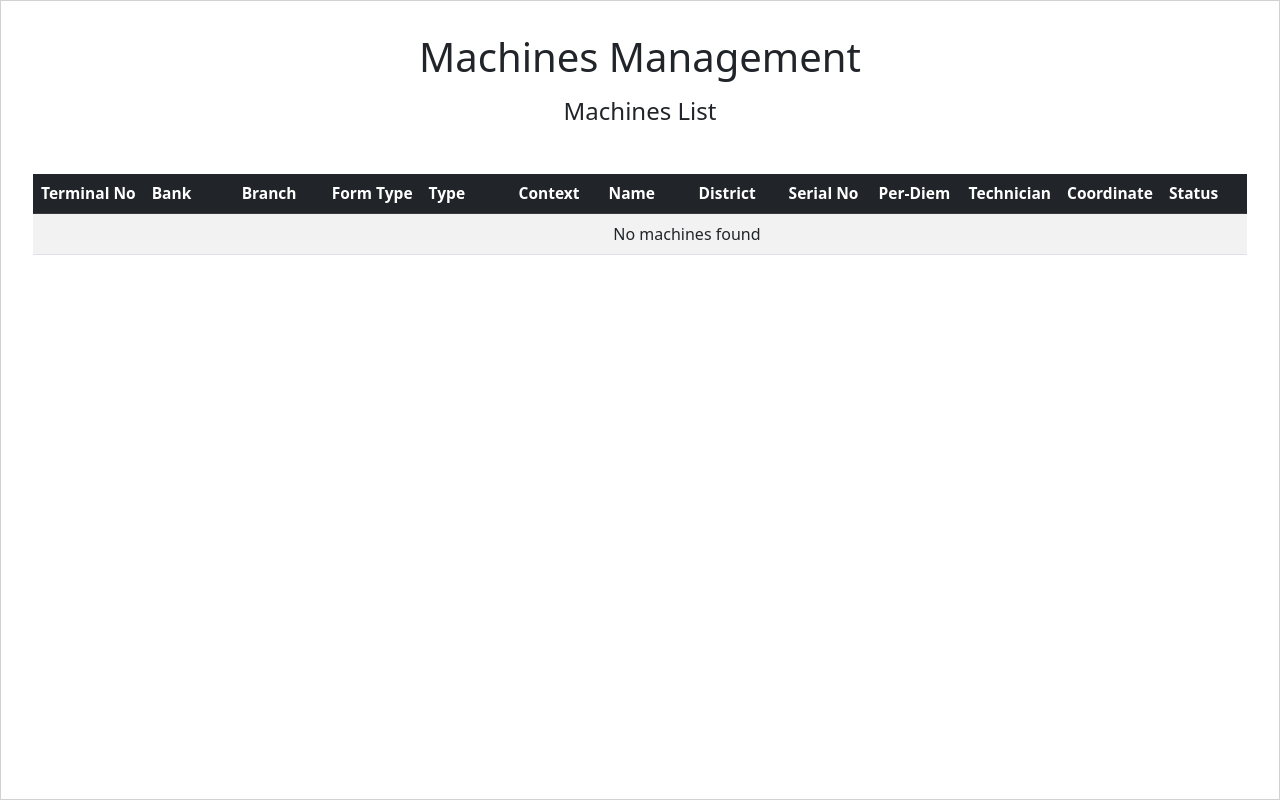
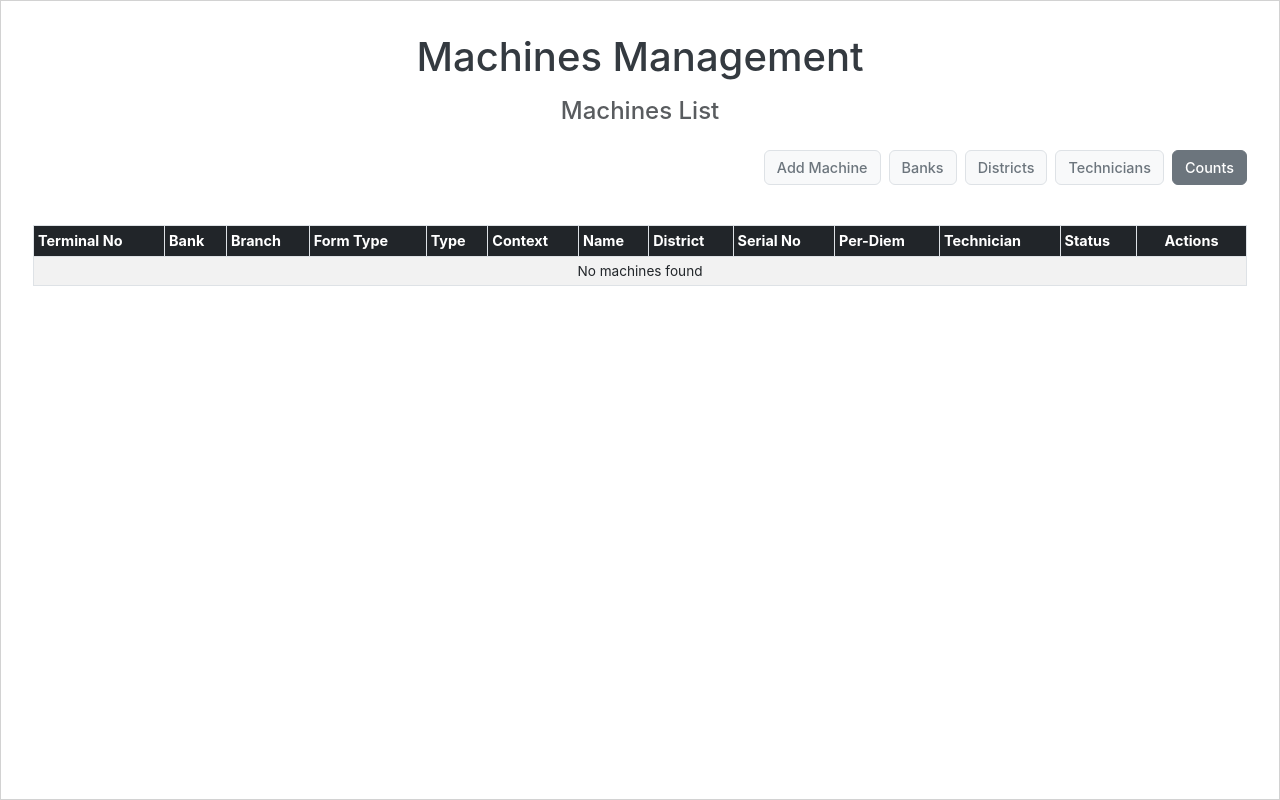
Before and after one commit to YoHighnessM/tech24_atmms, a PHP site: page /machines/machine_list.php in a window 1280 px wide. Run offline with PHP 8.4, Linux system fonts and the light colour scheme; data that the repository does not hold is empty.

Commit message:
tweaking the styling of the table

```diff
--- a/machines/machine_list.php
+++ b/machines/machine_list.php
@@ -16,96 +16,216 @@ $select_machines = $conn->query("
     LEFT JOIN
         users u ON m.technician_id = u.id
 ");
-
 ?>
 
 <!DOCTYPE html>
 <html lang="en">
 
 <head>
-    <meta charset="UTF-8">
-    <meta name="viewport" content="width=device-width, initial-scale=1.0">
+    <meta charset="UTF-8" />
+    <meta name="viewport" content="width=device-width, initial-scale=1" />
     <title>Machines List</title>
-    <link href="https://cdn.jsdelivr.net/npm/bootstrap@5.3.0/dist/css/bootstrap.min.css" rel="stylesheet">
+    <link href="https://cdn.jsdelivr.net/npm/bootstrap@5.3.0/dist/css/bootstrap.min.css" rel="stylesheet" />
+    <link rel="stylesheet" href="https://cdn.jsdelivr.net/npm/bootstrap-icons@1.11.3/font/bootstrap-icons.min.css" />
     <style>
-        html, body {
+        html,
+        body {
             height: 100vh;
             margin: 0;
             padding: 0;
             overflow: hidden;
+            font-family: -apple-system, BlinkMacSystemFont, "Segoe UI", Roboto, "Helvetica Neue", Arial, sans-serif;
         }
+
         body {
             background: #f8fafc;
             height: 100vh;
             width: 100vw;
         }
+
         .card {
-            box-shadow: 0 4px 24px rgba(0,0,0,0.08);
-            border-radius: 1rem;
+            box-shadow: 0 4px 24px rgba(0, 0, 0, 0.08);
+            border-radius: 0;
             width: 100vw;
             height: 100vh;
-            border-radius: 0;
             padding: 2rem !important;
         }
+
         .card-body {
             display: flex;
             flex-direction: column;
             height: 100%;
             padding: 0;
         }
+
         .table-responsive {
             margin-top: 1.5rem;
             width: 100%;
             flex-grow: 1;
             min-height: 0;
+            overflow-x: auto;
             overflow-y: auto;
         }
+
+        .table {
+            table-layout: auto;
+        }
+
         thead th {
             position: sticky;
             top: 0;
-            background: #212529;
-            color: #fff;
+            background: #212529 !important;
+            color: #fff !important;
             z-index: 2;
             vertical-align: middle;
+            font-size: 0.9rem;
+            padding: 0.65rem;
+            /* slightly taller */
+            border-bottom: 2px solid #dee2e6;
+        }
+
+        th,
+        td {
+            padding: 0.65rem;
+            /* slightly taller rows */
+            font-size: 0.85rem;
+            vertical-align: middle;
+            color: #333;
+            min-height: 43px;
+            /* taller min height */
+        }
+
+        th:not(.actions-col),
+        td:not(.actions-col) {
+            max-width: 150px;
             white-space: nowrap;
+            overflow: hidden;
             text-overflow: ellipsis;
-            overflow: hidden;
-            font-size: 0.97rem;
-            padding-top: 0.75rem;
-            padding-bottom: 0.75rem;
         }
-        th, td {
-            max-width: 140px;
+
+        /* Actions column header */
+        th.actions-col {
             min-width: 90px;
-            white-space: nowrap;
-            text-overflow: ellipsis;
-            overflow: hidden;
+            max-width: 110px;
+            width: 110px;
+            text-align: center;
+        }
+
+        /* Actions column cells */
+        td.actions-col {
+            min-width: 90px;
+            max-width: 110px;
+            width: 110px;
+            position: relative;
+            display: flex;
+            align-items: center;
+            justify-content: center;
+            padding: 0;
+        }
+
+        /* Three dots placeholder */
+        .action-placeholder {
+            font-size: 1.2rem;
+            color: #6c757d;
             cursor: pointer;
+            transition: opacity 0.2s;
+            display: flex;
+            align-items: center;
+            justify-content: center;
+            width: 100%;
+            height: 100%;
         }
-        th.actions-col, td.actions-col {
-            max-width: 110px;
-            min-width: 90px;
+
+        /* Buttons dropdown */
+        .actions-dropdown {
+            gap: 0.25rem;
+            visibility: hidden;
+            opacity: 0;
+            transition: opacity 0.2s, visibility 0.2s;
+            display: flex;
+            align-items: center;
+            justify-content: center;
+            width: 100%;
+            height: 100%;
+            position: absolute;
+            top: 0;
+            left: 0;
         }
-        /* New class for expanded rows */
-        .expanded-row td {
-            white-space: normal !important;
-            overflow: visible !important;
-            text-overflow: initial !important;
-            word-break: break-word;
-            min-height: initial;
-            max-width: initial;
+
+        tr:hover .action-placeholder {
+            opacity: 0;
+            pointer-events: none;
+        }
+
+        tr:hover .actions-dropdown {
+            visibility: visible;
+            opacity: 1;
+        }
+
+        /* Button sizing for taller rows */
+        .actions-dropdown .btn {
+            padding: 0.3rem 0.55rem;
+            font-size: 0.8rem;
+            border-radius: 4px;
+        }
+
+        .table-striped>tbody>tr:hover {
+            background-color: #e9f0ff !important;
+            transition: background-color 0.3s;
+        }
+
+        .card-title,
+        .text-center {
+            color: #343a40;
+        }
+
+        .btn {
+            font-size: 0.9rem;
+            font-weight: 500;
+        }
+
+        .btn-outline-secondary {
+            border-color: #dee2e6;
+            color: #6c757d;
+            background-color: #f8f9fa;
+        }
+
+        .btn-outline-secondary:hover {
+            background-color: #e2e6ea;
+            border-color: #dae0e5;
+            color: #343a40;
+        }
+
+        .btn-counts {
+            background-color: #6c757d;
+            color: #fff;
+            border-color: #6c757d;
+        }
+
+        .btn-counts:hover {
+            background-color: #5a6268;
+            border-color: #545b62;
         }
     </style>
 </head>
 
 <body>
-    <div class="card p-4 w-100 h-100" style="width:100vw;height:100vh;border-radius:0;">
-        <div class="card-body d-flex flex-column h-100">
+    <div class="card">
+        <div class="card-body">
             <h1 class="card-title text-center mb-3">Machines Management</h1>
-            <h4 class="text-center mb-4">Machines List</h4>
-            <div class="table-responsive flex-grow-1" style="min-height:0;">
-                <table class="table table-striped table-hover align-middle mb-0">
-                    <thead class="table-dark">
+            <h4 class="text-center mb-4 text-muted">Machines List</h4>
+
+            <div class="d-flex justify-content-end mb-3">
+                <a href="add_machine.php" class="btn btn-outline-secondary me-2">Add Machine</a>
+                <a href="banks.php" class="btn btn-outline-secondary me-2">Banks</a>
+                <a href="districts.php" class="btn btn-outline-secondary me-2">Districts</a>
+                <a href="technicians.php" class="btn btn-outline-secondary me-2">Technicians</a>
+                <a href="counts.php" class="btn btn-counts">Counts</a>
+            </div>
+
+            <div class="table-responsive">
+                <table class="table table-striped table-sm table-bordered align-middle mb-0">
+                    <thead>
                         <tr>
                             <th>Terminal No</th>
                             <th>Bank</th>
@@ -118,7 +238,6 @@ $select_machines = $conn->query("
                             <th>Serial No</th>
                             <th>Per-Diem</th>
                             <th>Technician</th>
-                            <th>Coordinate</th>
                             <th>Status</th>
                             <th class="actions-col">Actions</th>
                         </tr>
@@ -127,28 +246,30 @@ $select_machines = $conn->query("
                         <?php
                         if ($select_machines->num_rows > 0) {
                             while ($row = $select_machines->fetch_assoc()) {
-                                echo "<tr onclick='toggleRowExpansion(this)'>"; // Added onclick event
-                                echo "<td title='" . htmlspecialchars($row['terminal_number']) . "'>" . htmlspecialchars($row['terminal_number']) . "</td>";
-                                echo "<td title='" . htmlspecialchars($row['bank_name']) . "'>" . htmlspecialchars($row['bank_name']) . "</td>";
-                                echo "<td title='" . htmlspecialchars($row['branch']) . "'>" . htmlspecialchars($row['branch']) . "</td>";
-                                echo "<td title='" . htmlspecialchars($row['form_type']) . "'>" . htmlspecialchars($row['form_type']) . "</td>";
-                                echo "<td title='" . htmlspecialchars($row['type']) . "'>" . htmlspecialchars($row['type']) . "</td>";
-                                echo "<td title='" . htmlspecialchars($row['context']) . "'>" . htmlspecialchars($row['context']) . "</td>";
-                                echo "<td title='" . htmlspecialchars($row['machine_name']) . "'>" . htmlspecialchars($row['machine_name']) . "</td>";
-                                echo "<td title='" . htmlspecialchars($row['district_name']) . "'>" . htmlspecialchars($row['district_name']) . "</td>";
-                                echo "<td title='" . htmlspecialchars($row['serial_number']) . "'>" . htmlspecialchars($row['serial_number']) . "</td>";
-                                echo "<td title='" . htmlspecialchars($row['per_diem']) . "'>" . htmlspecialchars($row['per_diem']) . "</td>";
-                                echo "<td title='" . htmlspecialchars($row['technician_name']) . "'>" . htmlspecialchars($row['technician_name']) . "</td>";
-                                echo "<td title='" . htmlspecialchars($row['coordinates']) . "'>" . htmlspecialchars($row['coordinates']) . "</td>";
-                                echo "<td title='" . htmlspecialchars($row['status']) . "'>" . htmlspecialchars($row['status']) . "</td>";
-                                echo '<td class="actions-col" onclick="event.stopPropagation()">'; // Added onclick to prevent row expansion on action click
-                                echo '<a href="edit_machine.php?id=' . $row['id'] . '" class="btn btn-sm btn-outline-primary me-1">Edit</a>';
-                                echo '<a href="delete_machine.php?id=' . $row['id'] . '" class="btn btn-sm btn-outline-danger" onclick="return confirm(\'Are you sure you want to delete this machine?\')">Delete</a>';
+                                echo "<tr>";
+                                echo "<td title='{$row['terminal_number']}'>" . htmlspecialchars($row['terminal_number']) . "</td>";
+                                echo "<td title='{$row['bank_name']}'>" . htmlspecialchars($row['bank_name']) . "</td>";
+                                echo "<td title='{$row['branch']}'>" . htmlspecialchars($row['branch']) . "</td>";
+                                echo "<td title='{$row['form_type']}'>" . htmlspecialchars($row['form_type']) . "</td>";
+                                echo "<td title='{$row['type']}'>" . htmlspecialchars($row['type']) . "</td>";
+                                echo "<td title='{$row['context']}'>" . htmlspecialchars($row['context']) . "</td>";
+                                echo "<td title='{$row['machine_name']}'>" . htmlspecialchars($row['machine_name']) . "</td>";
+                                echo "<td title='{$row['district_name']}'>" . htmlspecialchars($row['district_name']) . "</td>";
+                                echo "<td title='{$row['serial_number']}'>" . htmlspecialchars($row['serial_number']) . "</td>";
+                                echo "<td title='{$row['per_diem']}'>" . htmlspecialchars($row['per_diem']) . "</td>";
+                                echo "<td title='{$row['technician_name']}'>" . htmlspecialchars($row['technician_name']) . "</td>";
+                                echo "<td title='{$row['status']}'>" . htmlspecialchars($row['status']) . "</td>";
+                                echo '<td class="actions-col">';
+                                echo '<div class="action-placeholder">...</div>';
+                                echo '<div class="actions-dropdown">';
+                                echo '<a href="more_info.php?id=' . $row['id'] . '" class="btn btn-outline-info" title="More Info"><i class="bi bi-info-circle"></i></a>';
+                                echo '<a href="edit_machine.php?id=' . $row['id'] . '" class="btn btn-outline-primary" title="Edit"><i class="bi bi-pencil"></i></a>';
+                                echo '</div>';
                                 echo '</td>';
                                 echo "</tr>";
                             }
                         } else {
-                            echo "<tr><td colspan='14' class='text-center'>No machines found</td></tr>";
+                            echo "<tr><td colspan='13' class='text-center'>No machines found</td></tr>";
                         }
                         ?>
                     </tbody>
@@ -157,11 +278,6 @@ $select_machines = $conn->query("
         </div>
     </div>
     <script src="https://cdn.jsdelivr.net/npm/bootstrap@5.3.0/dist/js/bootstrap.bundle.min.js"></script>
-    <script>
-        function toggleRowExpansion(row) {
-            row.classList.toggle('expanded-row');
-        }
-    </script>
 </body>
 
 </html>
```
